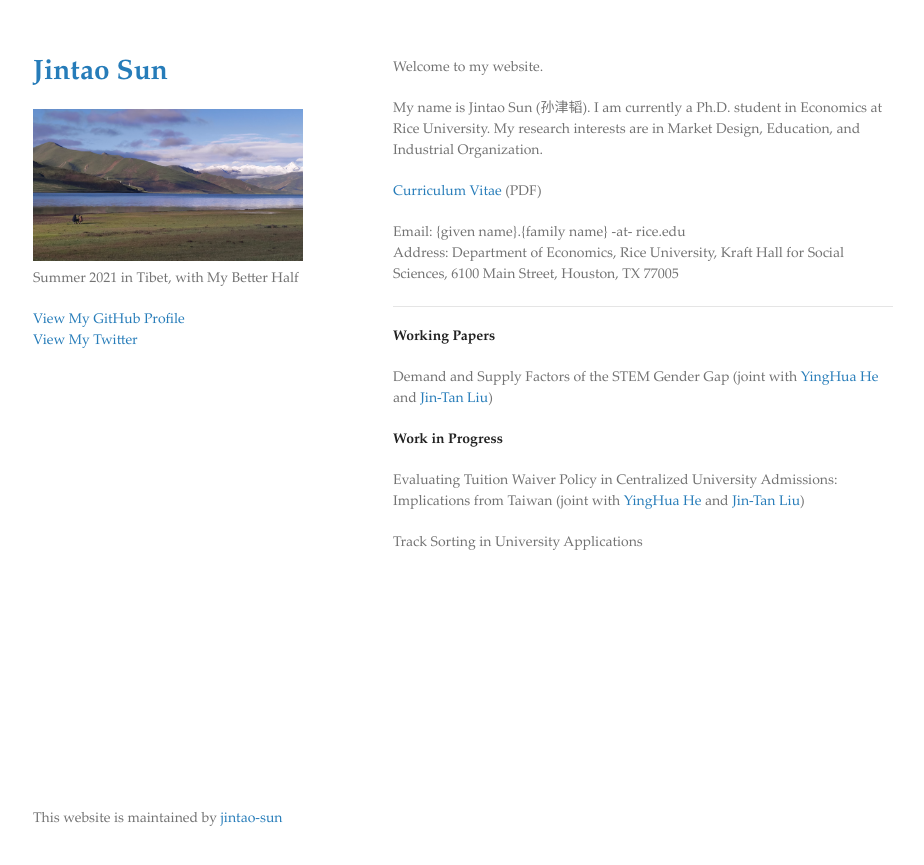
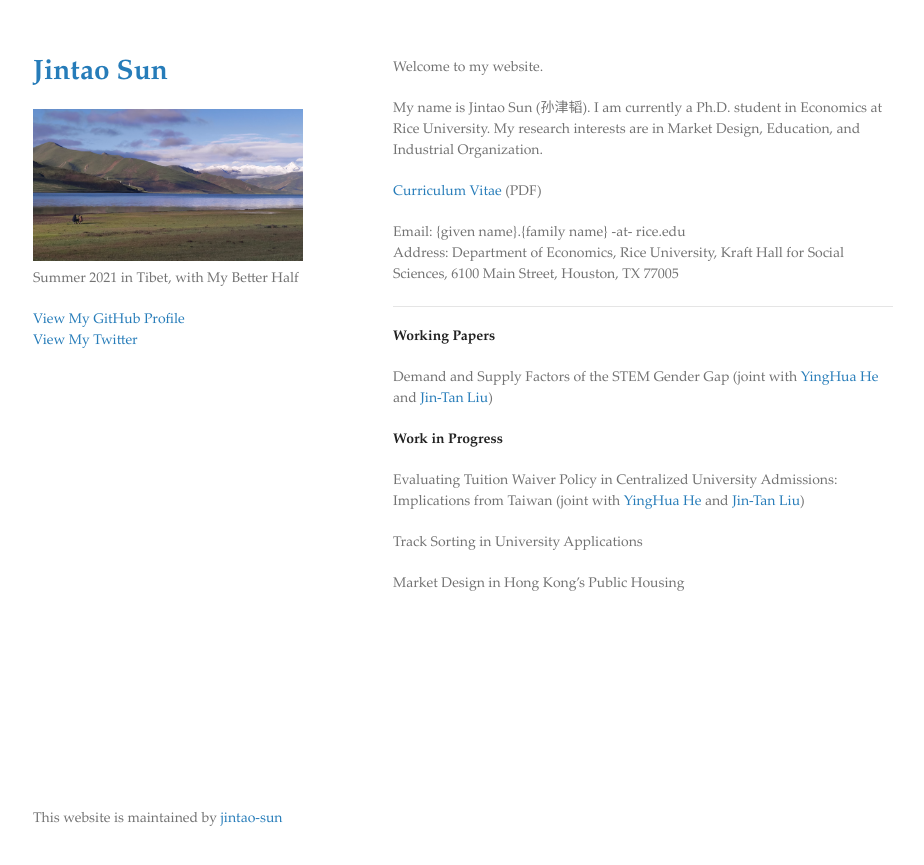
Before and after one commit to jintao-sun/jintao-sun.github.io, a Jekyll site: the page built from index.md, in a window 1280 px wide. Shown: the top 865 px of the page, without its empty margins (177-1101 px from the left). Built offline with Jekyll 4.4.1, drawn with Linux system fonts in a browser that asks for light colours.

Commit message:
Update index.md

```diff
--- a/index.md
+++ b/index.md
@@ -22,3 +22,5 @@ Demand and Supply Factors of the STEM Gender Gap (joint with [YingHua He](https:
 Evaluating Tuition Waiver Policy in Centralized University Admissions: Implications from Taiwan (joint with [YingHua He](https://sites.google.com/site/yinghuahe/){:target="_blank"} and [Jin-Tan Liu](https://homepage.ntu.edu.tw/~liujt/){:target="_blank"})
 
 Track Sorting in University Applications
+
+Market Design in Hong Kong's Public Housing
```
